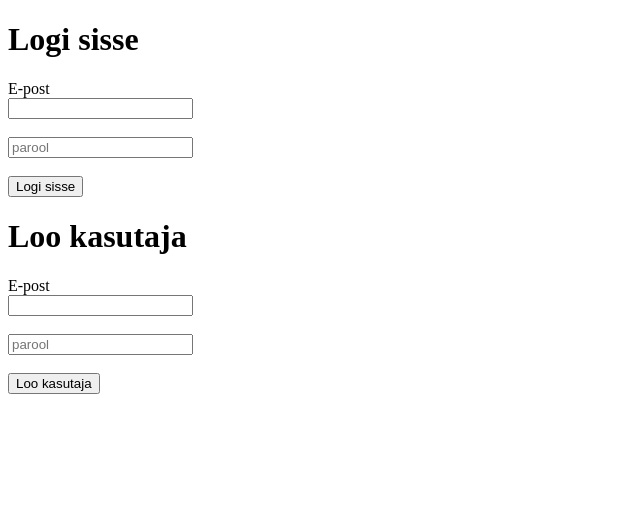
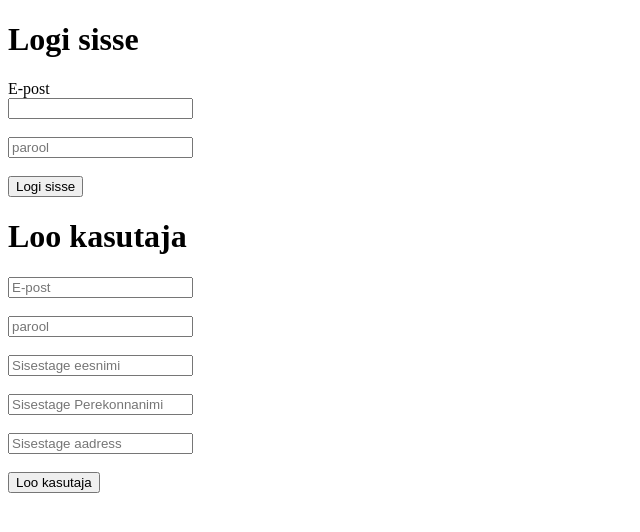
Before and after one commit to veebiprogrammeerimine-2016s/1.kodutoo-II-ruhm, a PHP site: page /login.php in a window 1280 px wide. Shown: the top 532 px of the page, without its empty margins (0-640 px from the left). Run offline with PHP 8.4, Linux system fonts and the light colour scheme.

Commit message:
täiendasin lahterid

```diff
--- a/login.php
+++ b/login.php
@@ -42,10 +42,47 @@
 
 
 
+
+
 	}
 
+	$eesnimierror= "";
+
+   if(isset($_POST["Eesnimi"])) {
+
+
+		if(empty($_POST["Eesnimi"])) {
+
+			$eesnimierror="See väli on kohustuslik";
+		}
+	}
+
+	$Perenimierror= "";
+
+	if(isset($_POST["Perenimi"])) {
+
+
+		if(empty($_POST["Perenimi"])) {
+
+			$Perenimierror="See väli on kohustuslik";
+		}
+	}
+
+	$aadresserror= "";
+
+	if(isset($_POST["aadress"])) {
+
+
+		if(empty($_POST["aadress"])) {
+
+			$aadresserror="See väli on kohustuslik";
+		}
+	}
+
+
+
+
 ?>
-
 
 <!DOCTYPE html>
 <html>
@@ -72,19 +109,33 @@
 
 	<h1>Loo kasutaja </h1>
 	<form method="POST">
-		<label>E-post</label>
-		<br>
 
-		<input name="signupEmail" type="text"> <?php echo $signupEmailError; ?>
+
+		<input name="signupEmail" placeholder="E-post "type="text"> <?php echo $signupEmailError; ?>
 		<br><br>
 
 		<input name="signupPassword" placeholder="parool" type="password"> <?php echo $signupPasswordError; ?>
 		<br><br>
 
+		<input name="Eesnimi" placeholder="Sisestage eesnimi" type="text" <?php echo $eesnimierror; ?>
+		<br><br><br>
+
+		<input name="Perenimi" placeholder="Sisestage Perekonnanimi" type="text" <?php echo $Perenimierror; ?>
+		<br><br><br>
+
+		<input name="Aadress" placeholder="Sisestage aadress" type="text" <?php echo $aadresserror; ?>
+		<br><br><br>
+
+
 		<input type="submit" value="Loo kasutaja">
+
+
 
 	</form>
 
 
+
+
+
 </body>
 </html>
```
